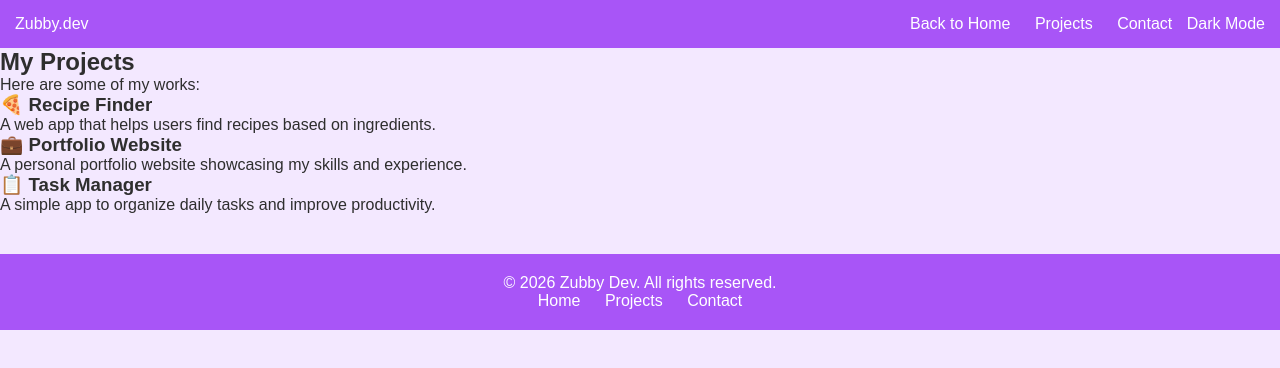
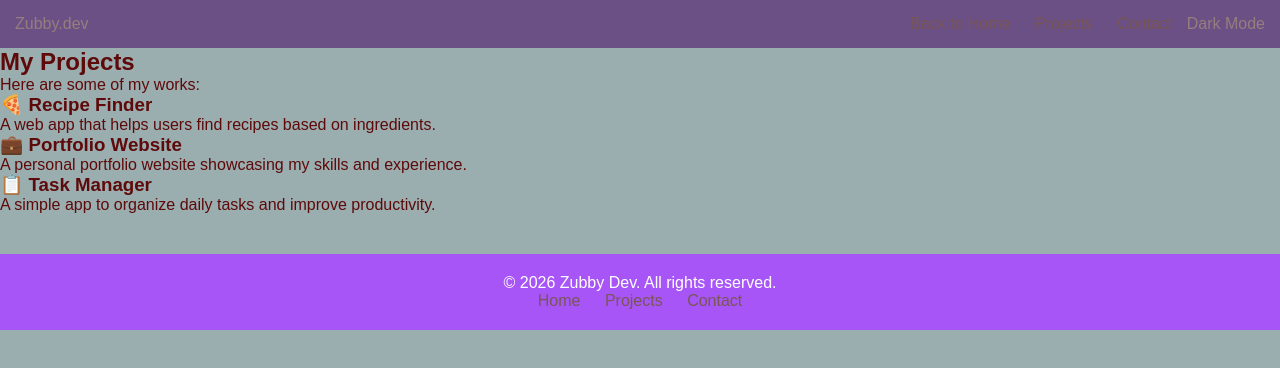
Before and after one commit to zubairatanjola6-max/FORMS-WEB-LINKS, a plain HTML site: page KINEL-WEB-DEV-PROJECT/My Projects/index.html in a window 1280 px wide. Drawn offline with Linux system fonts and the light colour scheme.

Commit message:
updated style file

```diff
--- a/KINEL-WEB-DEV-PROJECT/My Projects/style.css
+++ b/KINEL-WEB-DEV-PROJECT/My Projects/style.css
@@ -8,14 +8,14 @@
 
 /* Body */
 body {
-    background: #f3e8ff; /* pale purple */
-    color: #2e2e2e;
+    background: #9aadaf; /* pale purple */
+    color: #5e0a0a;
 }
 
 /* Header */
 header {
-    background: #a855f7; /* purple */
-    color: white;
+    background: #6b5085; /* purple */
+    color: rgb(150, 126, 126);
     padding: 15px;
     display: flex;
     justify-content: space-between;
@@ -24,7 +24,7 @@ header {
 
 /* Navigation */
 nav a {
-    color: white;
+    color: rgb(121, 86, 86);
     margin: 0 10px;
     text-decoration: none;
     font-weight: 500;
```
